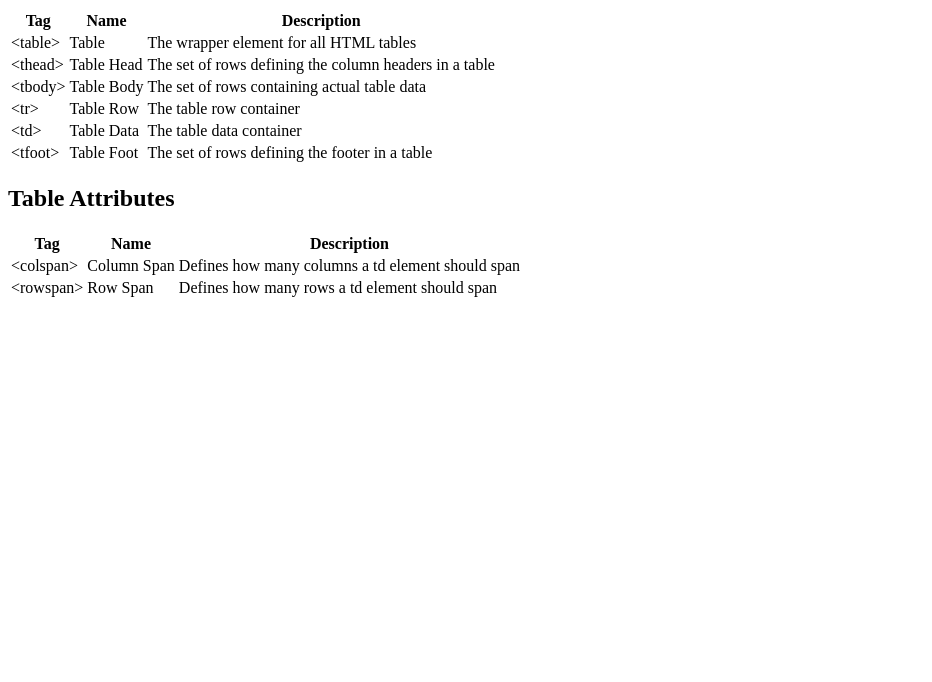
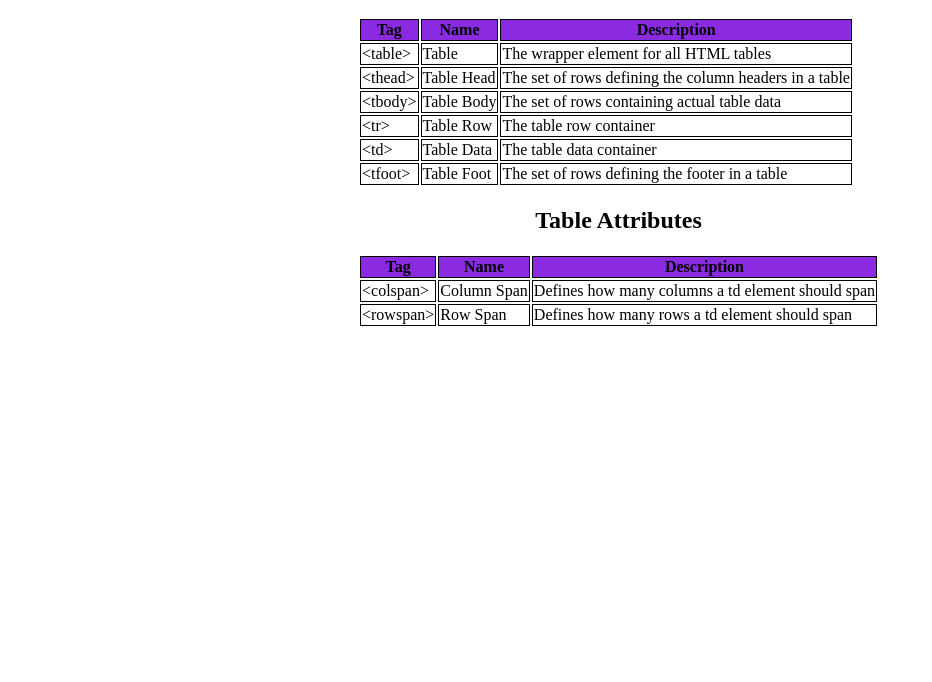
Before and after one commit to Abdisalam123/Abdisalam123.cheatsheet.github.io, a plain HTML site: page index.html in a window 1280 px wide. Shown: the part 118-800 px from the top of the page, without its empty margins (0-932 px from the left). Drawn offline with Linux system fonts and the light colour scheme.

Commit message:
Update index.html
changed link element

```diff
--- a/index.html
+++ b/index.html
@@ -5,7 +5,7 @@
     <meta name="viewport" content="width=device-width, initial-scale=1.0">
     <meta http-equiv=“X-UA-Compatible” content=“ie=edge”>
     <title>Tables Cheatsheet</title>
-    <link href="main.styles.css" type="text/css" rel="stylesheet">
+    <link href="style.css" type="text/css" rel="stylesheet">
 </head>
 <header>
     <h1>Table Cheatsheet</h1>
```
